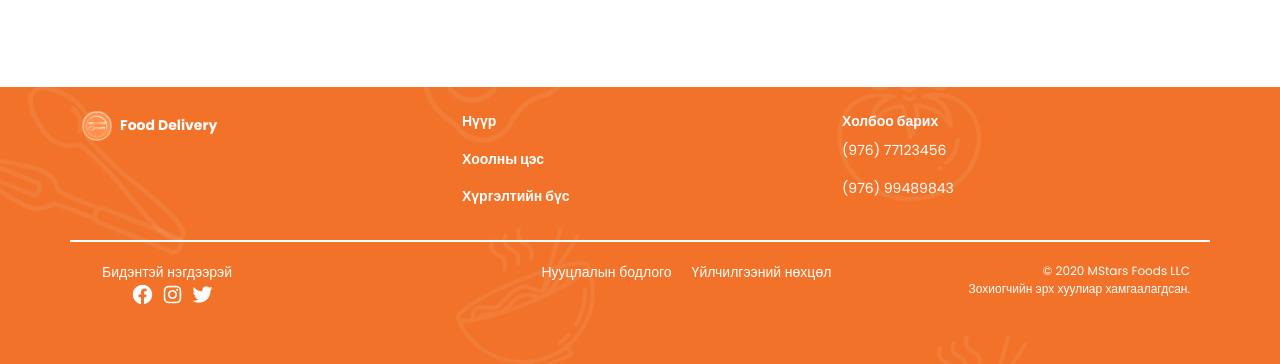
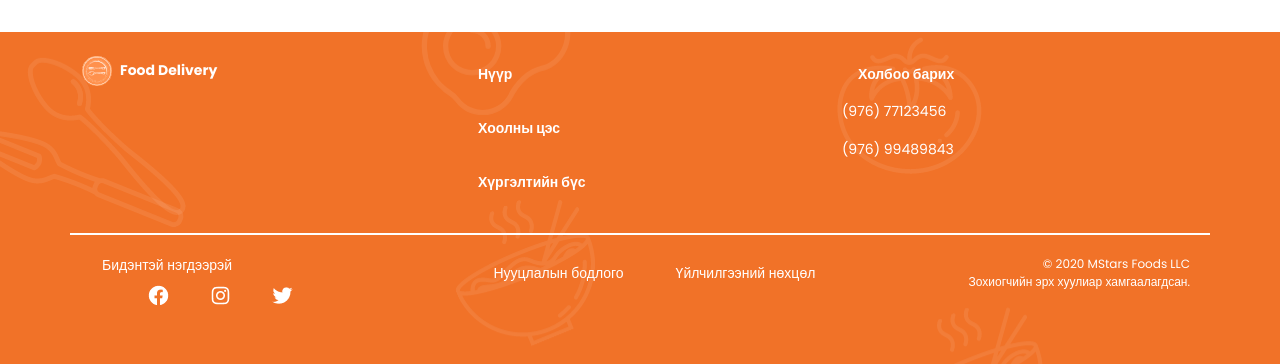
Before and after one commit to khangaikhuu-mstars/div_delivery_web_app, a React (Create React App) app in the folder project/: page / in a window 1280 px wide. Shown: the part 418-782 px from the top of the page. Built offline with nearby package versions, Linux system fonts and the light colour scheme.

Commit message:
[fixed] anchor tag and spaces

```diff
--- a/project/src/Component/Home.js
+++ b/project/src/Component/Home.js
@@ -1,7 +1,4 @@
-import MenuComponent from "./MenuComponent";
 import Slider from "./Slider";
-import Footer from "./Footer";
-
 
 function Home() {
     return (
@@ -10,4 +7,4 @@ function Home() {
         </div>
     );
   }
-  export default Home;
+export default Home;
--- a/project/src/component/Footer.js
+++ b/project/src/component/Footer.js
@@ -3,6 +3,7 @@ import img2 from "../data/facebook.png";
 import img3 from "../data/instagram.png";
 import img4 from "../data/twitter.png";
 import React from 'react'
+import { Nav } from "react-bootstrap";
 
 export default function Footer() {
   return (
@@ -18,20 +19,20 @@ export default function Footer() {
           <div className="col">
             <ul className="list-style fw-bold p-0">
               <li>
-                <a href="/">Нүүр</a>
+                <Nav.Link href="/">Нүүр</Nav.Link>
               </li>
               <li>
-                <a href="FoodMenu">Хоолны цэс</a>
+                <Nav.Link href="FoodMenu">Хоолны цэс</Nav.Link>
               </li>
               <li>
-                <a href="Area">Хүргэлтийн бүс</a>
+                <Nav.Link href="Area">Хүргэлтийн бүс</Nav.Link>
               </li>
             </ul>
           </div>
           <div className="col">
-            <a href="">
+            <Nav.Link href="">
               <p className="fw-bold text-white mb-2">Холбоо барих </p>
-            </a>
+            </Nav.Link>
             <ul className="p-0 text-white">
               <li>(976) 77123456</li>
               <li>(976) 99489843</li>
@@ -43,25 +44,25 @@ export default function Footer() {
             <div className="social-main">
               <div className="connect-we">Бидэнтэй нэгдээрэй</div>
               <div className="social-icons">
-                <a href="">
+                <Nav.Link href="">
                   <img src={img2} alt="" />
-                </a>
-                <a href="">
+                </Nav.Link>
+                <Nav.Link href="">
                   <img src={img3} alt="" />
-                </a>
-                <a href="">
+                </Nav.Link>
+                <Nav.Link href="">
                   <img src={img4} alt="" />
-                </a>
+                </Nav.Link>
               </div>
             </div>
           </div>
           <div className="about-and-policy text-white col-md p-0">
-            <a href="">
+            <Nav.Link href="">
               <p className="policy mb-0">Нууцлалын бодлого</p>
-            </a>
-            <a href="">
+            </Nav.Link>
+            <Nav.Link href="">
               <p>Үйлчилгээний нөхцөл</p>
-            </a>
+            </Nav.Link>
           </div>
           <div className="copyright col-lg text-white text-end p-0">
             <p className="mb-0 pe-3 pe-md-0">© 2020 MStars Foods LLC </p>
```
Also changed, not shown: project/src/App.js (+10 -7 lines).
